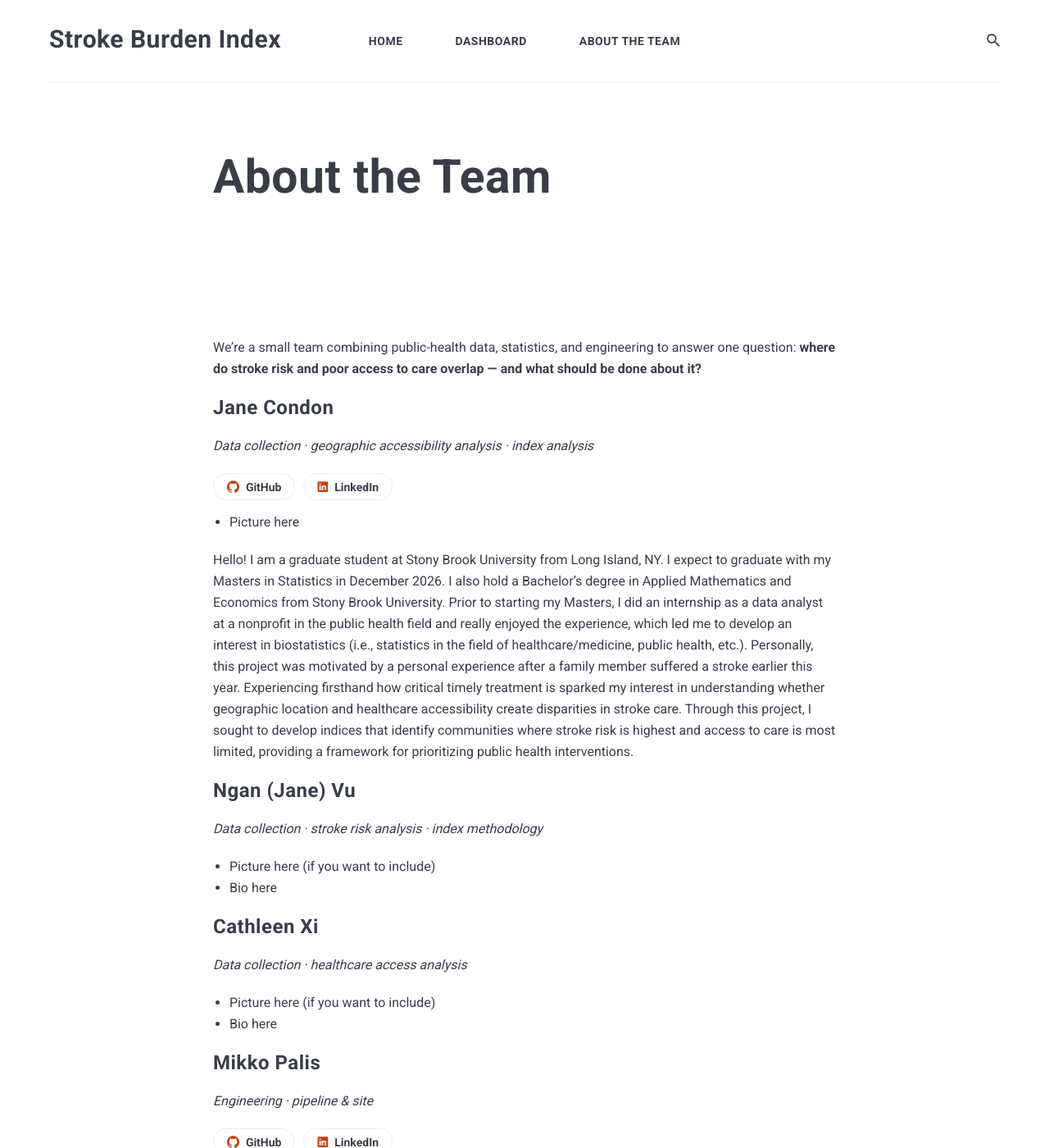
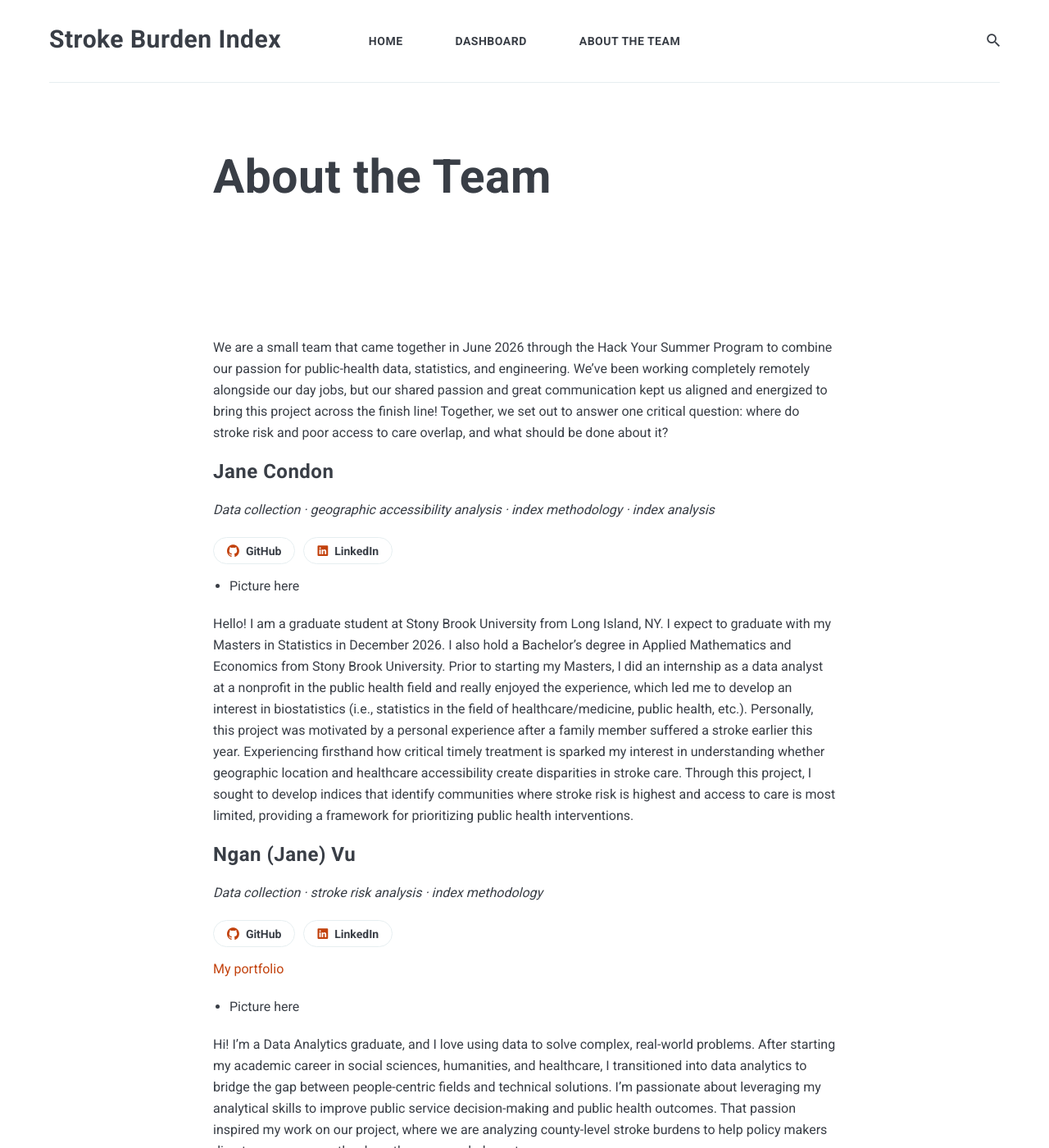
Before and after one commit to palism1/stroke-burden-index, a Jekyll site: the page built from docs/_pages/about.md, in a window 1280 px wide and 1400 px high. Shown: the whole window at 82% size. Built offline with Jekyll 4.4.1, drawn with Linux system fonts in a browser that asks for light colours; nearby versions of some CDN libraries; some of the changed text lies outside the part shown.

Commit message:
Update about-the-team section and thumbnails

```diff
--- a/docs/_pages/about.md
+++ b/docs/_pages/about.md
@@ -5,12 +5,10 @@ nav_public: true
 permalink: /about/
 ---
 
-We're a small team combining public-health data, statistics, and engineering
-to answer one question: **where do stroke risk and poor access to care
-overlap — and what should be done about it?**
+We are a small team that came together in June 2026 through the Hack Your Summer Program to combine our passion for public-health data, statistics, and engineering. We've been working completely remotely alongside our day jobs, but our shared passion and great communication kept us aligned and energized to bring this project across the finish line! Together, we set out to answer one critical question: where do stroke risk and poor access to care overlap, and what should be done about it?
 
 ### Jane Condon
-*Data collection · geographic accessibility analysis · index analysis*
+*Data collection · geographic accessibility analysis · index methodology · index analysis*
 
 <div class="profile-links">
   <a class="profile-btn" href="https://github.com/janecondon" target="_blank" rel="noopener"><i class="ion ion-logo-github"></i>GitHub</a>
@@ -24,8 +22,19 @@ Hello! I am a graduate student at Stony Brook University from Long Island, NY. I
 ### Ngan (Jane) Vu
 *Data collection · stroke risk analysis · index methodology*
 
-- Picture here (if you want to include)
-- Bio here
+<div class="profile-links">
+  <a class="profile-btn" href="https://github.com/nvu01" target="_blank" rel="noopener"><i class="ion ion-logo-github"></i>GitHub</a>
+  <a class="profile-btn" href="https://www.linkedin.com/in/nvu01" target="_blank" rel="noopener"><i class="ion ion-logo-linkedin"></i>LinkedIn</a>
+</div>
+
+<a href="https://nvu01.github.io/" target="_blank" rel="noopener">My portfolio</a>
+
+- Picture here
+
+Hi! I’m a Data Analytics graduate, and I love using data to solve complex, real-world problems.
+After starting my academic career in social sciences, humanities, and healthcare, I transitioned into data analytics to bridge the gap between people-centric fields and technical solutions.
+I’m passionate about leveraging my analytical skills to improve public service decision-making and public health outcomes.
+That passion inspired my work on our project, where we are analyzing county-level stroke burdens to help policy makers direct resources exactly where they are needed most.
 
 ### Cathleen Xi
 *Data collection · healthcare access analysis*
```
Also changed, not shown: docs/images/data-source.svg, docs/images/pipeline.svg.
